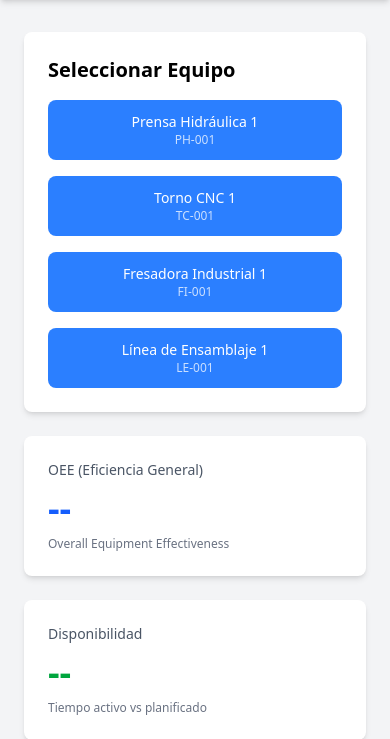
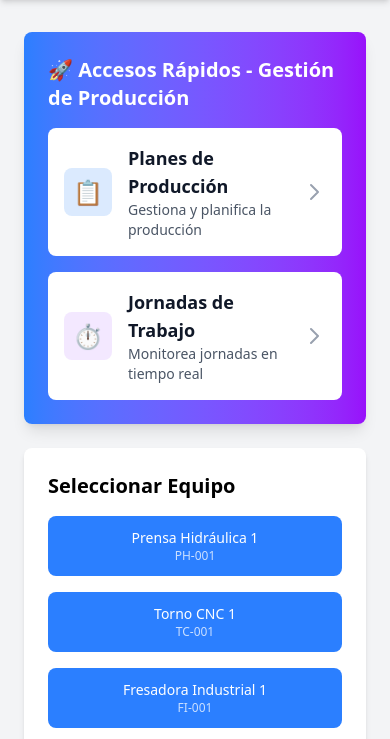
Before and after one commit to douglasDFH/kpi-dashboard, a Laravel app: page /dashboard in a window 390 px wide. Shown: the part 176-915 px from the top of the page. Run offline with Laravel 12, Linux system fonts and the light colour scheme; a user stored in the database is signed in; data comes from the database, SQL or seed files in the repository; data that the repository does not hold is empty; style sheets or scripts are compiled from the project's sources.

Commit message:
feat: Agregar accesos rápidos a Planes y Jornadas en dashboard
- Agregar sección de accesos rápidos con diseño atractivo
- 2 botones destacados con gradiente azul-púrpura
- Enlaces directos a:
  * Planes de Producción (production-plans.index)
  * Jornadas de Trabajo (work-shifts.index)
- Cards con hover effect y iconos grandes
- Diseño responsivo con grid 2 columnas
- Ubicado en la parte superior del dashboard

Mejora: Los nuevos módulos ahora son fácilmente accesibles desde el dashboard principal

```diff
--- a/resources/views/dashboard.blade.php
+++ b/resources/views/dashboard.blade.php
@@ -107,6 +107,46 @@
 
         <!-- Main Content -->
         <main class="container mx-auto px-6 py-8">
+            <!-- Quick Access Section -->
+            <div class="bg-gradient-to-r from-blue-500 to-purple-600 rounded-lg shadow-lg p-6 mb-6">
+                <h2 class="text-xl font-bold text-white mb-4">🚀 Accesos Rápidos - Gestión de Producción</h2>
+                <div class="grid grid-cols-1 md:grid-cols-2 gap-4">
+                    <a href="{{ route('production-plans.index') }}" class="bg-white hover:bg-gray-50 rounded-lg p-4 transition group">
+                        <div class="flex items-center">
+                            <div class="flex-shrink-0 h-12 w-12 bg-blue-100 rounded-lg flex items-center justify-center group-hover:bg-blue-200 transition">
+                                <span class="text-2xl">📋</span>
+                            </div>
+                            <div class="ml-4">
+                                <h3 class="text-lg font-bold text-gray-900">Planes de Producción</h3>
+                                <p class="text-sm text-gray-600">Gestiona y planifica la producción</p>
+                            </div>
+                            <div class="ml-auto">
+                                <svg class="h-6 w-6 text-gray-400 group-hover:text-blue-600 transition" fill="none" stroke="currentColor" viewBox="0 0 24 24">
+                                    <path stroke-linecap="round" stroke-linejoin="round" stroke-width="2" d="M9 5l7 7-7 7" />
+                                </svg>
+                            </div>
+                        </div>
+                    </a>
+
+                    <a href="{{ route('work-shifts.index') }}" class="bg-white hover:bg-gray-50 rounded-lg p-4 transition group">
+                        <div class="flex items-center">
+                            <div class="flex-shrink-0 h-12 w-12 bg-purple-100 rounded-lg flex items-center justify-center group-hover:bg-purple-200 transition">
+                                <span class="text-2xl">⏱️</span>
+                            </div>
+                            <div class="ml-4">
+                                <h3 class="text-lg font-bold text-gray-900">Jornadas de Trabajo</h3>
+                                <p class="text-sm text-gray-600">Monitorea jornadas en tiempo real</p>
+                            </div>
+                            <div class="ml-auto">
+                                <svg class="h-6 w-6 text-gray-400 group-hover:text-purple-600 transition" fill="none" stroke="currentColor" viewBox="0 0 24 24">
+                                    <path stroke-linecap="round" stroke-linejoin="round" stroke-width="2" d="M9 5l7 7-7 7" />
+                                </svg>
+                            </div>
+                        </div>
+                    </a>
+                </div>
+            </div>
+
             <!-- Equipment Selector -->
             <div class="bg-white rounded-lg shadow-md p-6 mb-6">
                 <h2 class="text-xl font-semibold mb-4">Seleccionar Equipo</h2>
```
